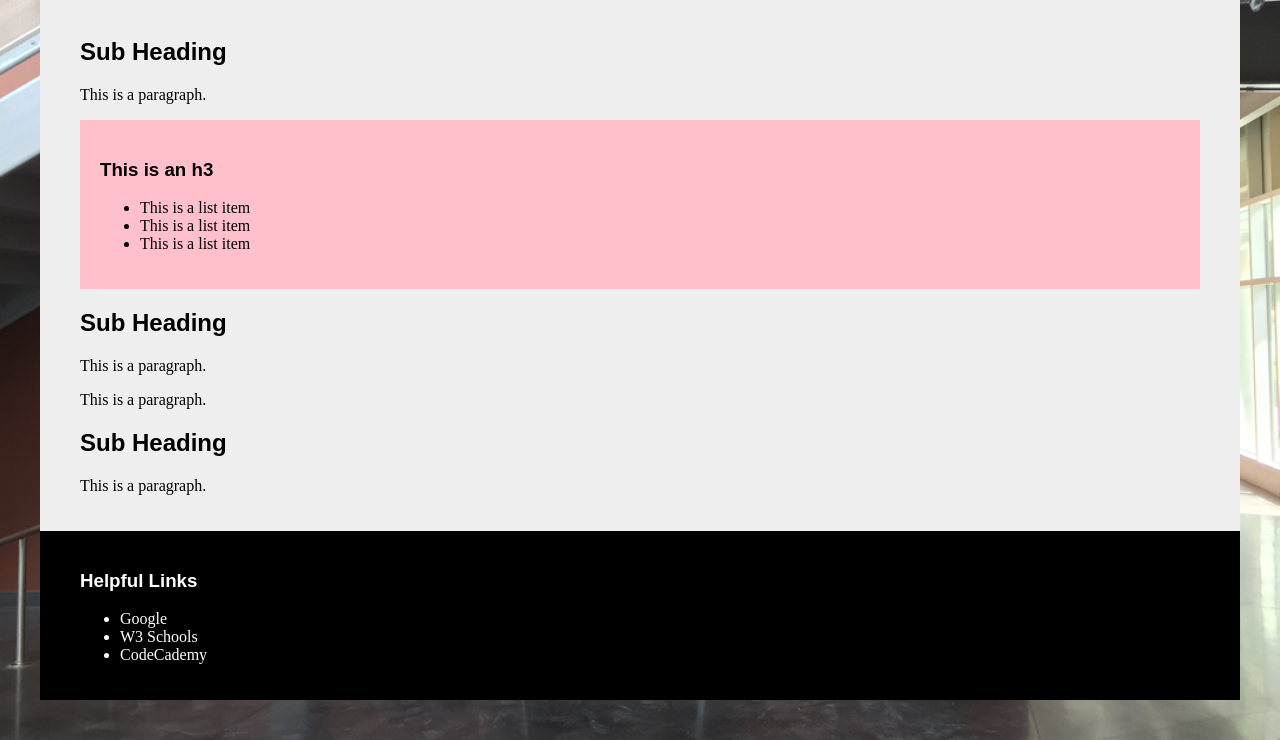
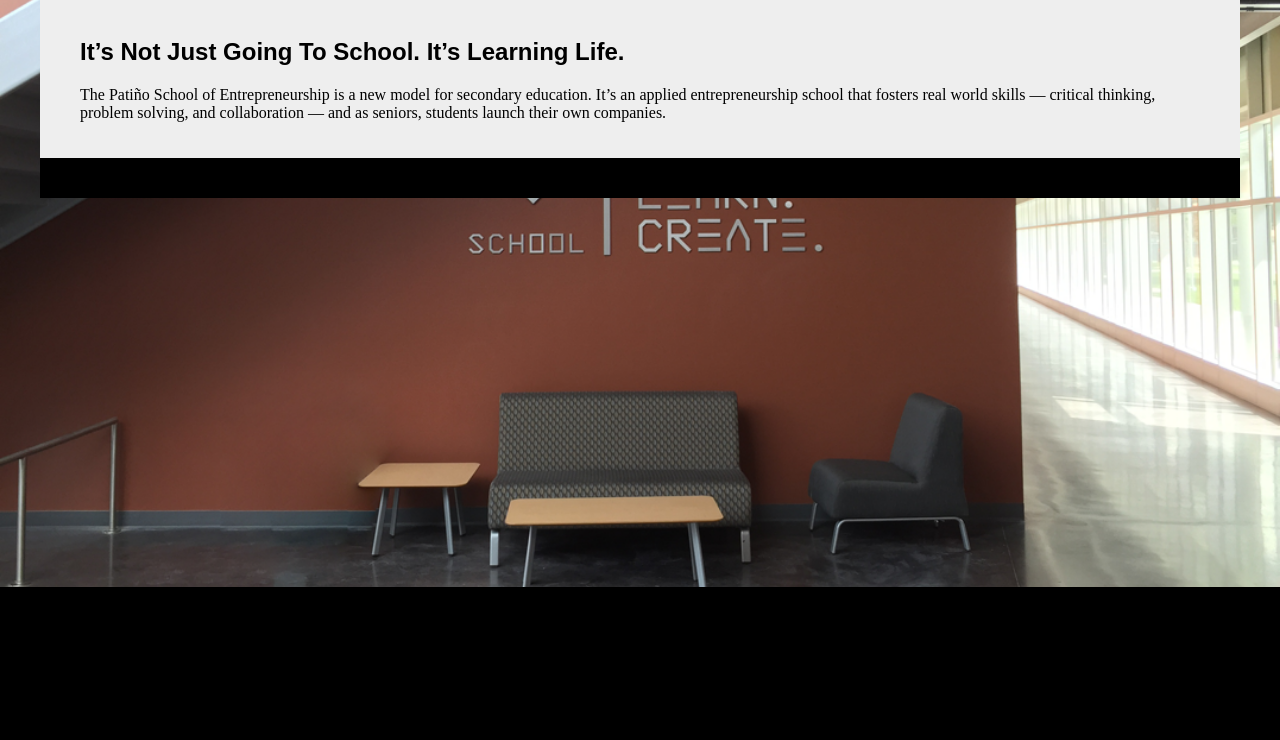
Before and after one commit to zeromile/htmlcss, a plain HTML site: page template.html in a window 1280 px wide. Shown: the part 213-953 px from the top of the page. After the commit the page ends 800 px from the top, so only its background shows below. Drawn offline with Linux system fonts and the light colour scheme.

```diff
--- a/template.html
+++ b/template.html
@@ -15,29 +15,15 @@
                 </div>
             </div>
             <div id="content">
-                <h2>Sub Heading</h2>
-                <p>This is a paragraph.</p>
-                    <div class="spotlight">
-                        <h3>This is an h3</h3>
-                        <ul>
-                            <li>This is a list item</li>
-                            <li>This is a list item</li>
-                            <li>This is a list item</li>
-                        </ul>
-                    </div>
-                <h2>Sub Heading</h2>
-                    <p>This is a paragraph.</p>
-                    <p>This is a paragraph.</p>
-                <h2>Sub Heading</h2>
-                    <p>This is a paragraph.</p>
+               <h2>It’s Not Just Going To School. It’s Learning Life.</h2>
+            <p>The Patiño School of Entrepreneurship  is a new model for
+            secondary education. It’s an applied entrepreneurship school
+            that fosters real world skills — critical thinking, problem
+            solving, and collaboration — and as seniors, students launch
+            their own companies.</p>
             </div>
             <div id="footer">
-               <h3>Helpful Links</h3>
-                    <ul>
-                        <li><a href="http://www.google.com">Google</a></li>
-                        <li><a href="http://www.w3schools.org">W3 Schools</a></li>
-                        <li><a href="http://www.codecademy.com">CodeCademy</a></li>
-                    </ul>
+
             </div>
         </div>
     </body>
```
Also changed, not shown: emmet.html (added, +11 -0 lines), index.html (+4 -23 lines).
